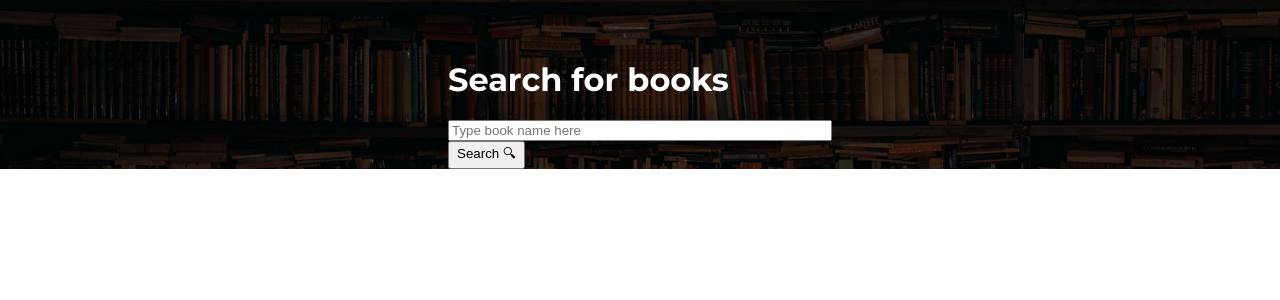
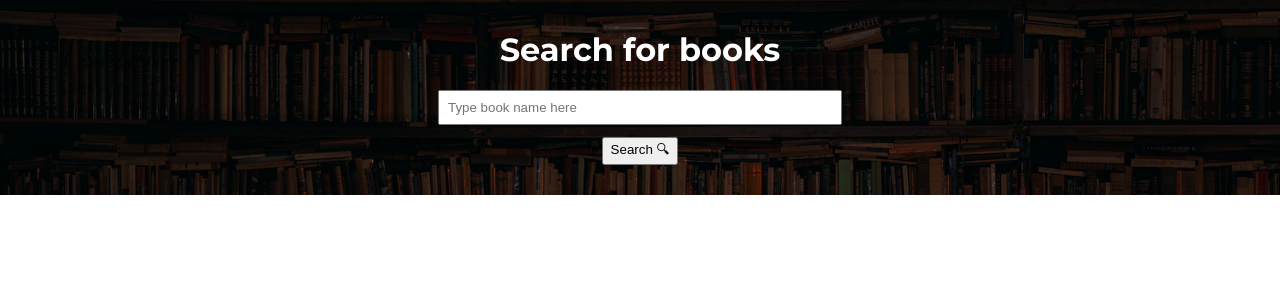
Before and after one commit to Ave-Mari/google-books, a React (Vite) app: page / in a window 1280 px wide. Shown: the top 300 px of the page. Built offline with nearby package versions, Linux system fonts and the light colour scheme.

Commit message:
add styles to form and select elements

```diff
--- a/src/components/Search/Search.styles.js
+++ b/src/components/Search/Search.styles.js
@@ -5,23 +5,39 @@ export const Wrapper = styled.header`
     background-size: cover;
     display: flex;
     justify-content: center;
-    padding-top: 60px;
+    padding: 30px 0;
 
     h1 {
         margin-top: 0;
         color: #fff;
         display: block;
+        user-select: none;
     }
 
     form {
+        width: 30%;
         display: flex;
         flex-direction: column;
         justify-content: center;
-        width: 30%;
+        align-items: center;
 
         button {
             width: 20%;
         }
+
+        input {
+            width: 100%;
+            padding: 8px;
+            margin-bottom: 12px;
+        }
+
+        label {
+            color: #fff;
+            margin-right: 12px;
+        }
+        .input-select-block {
+            margin-bottom: 18px;
+        }
     }
 
 `
```
